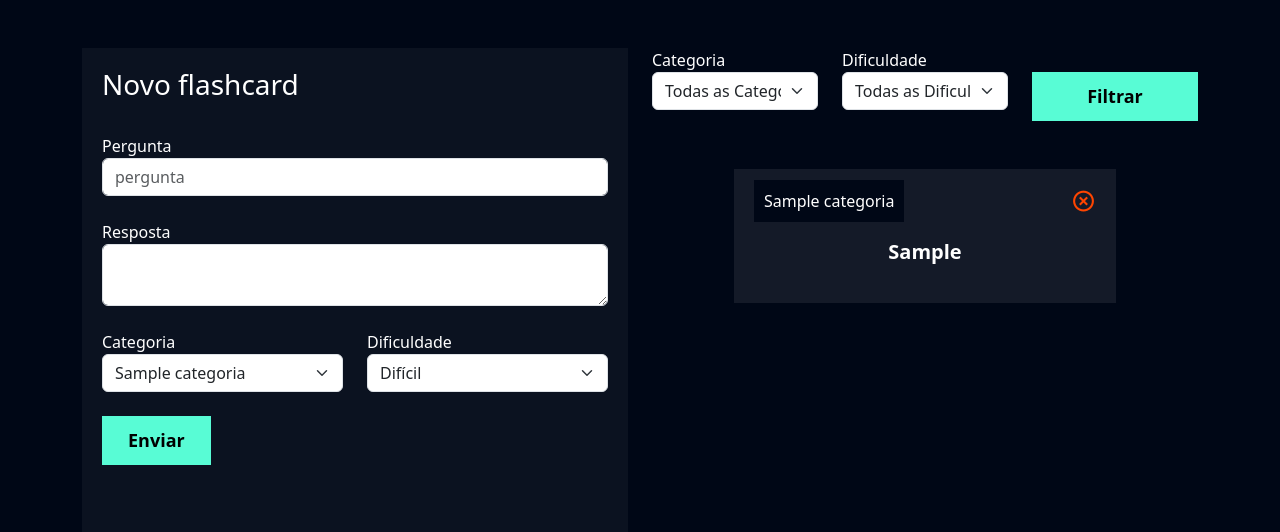
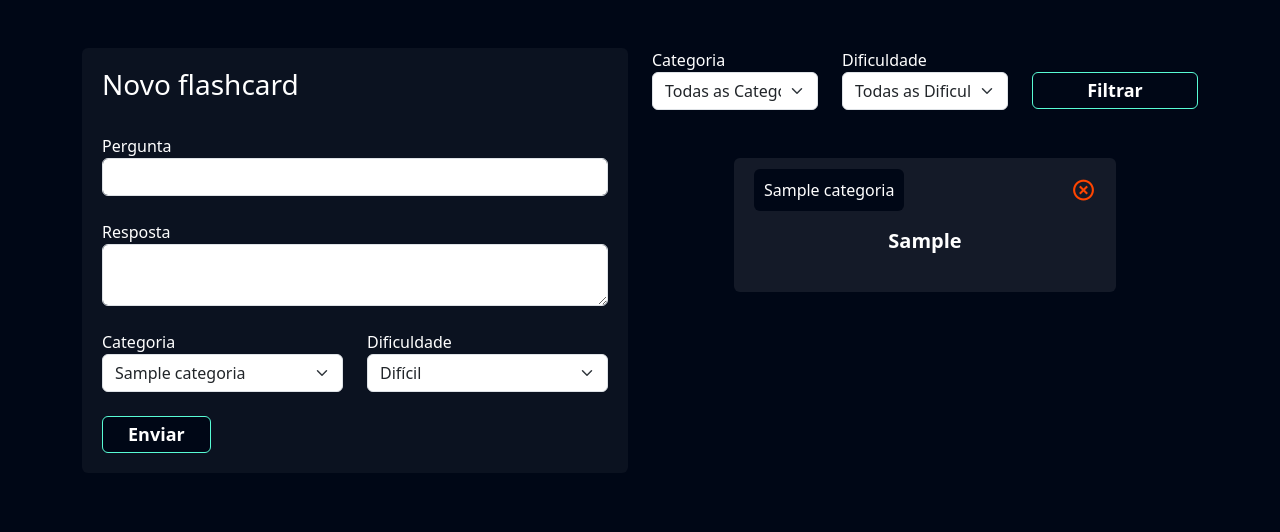
Before and after one commit to leonardolucena/psw9, a Django app: page /flashcard/novo_flashcard/ in a window 1280 px wide. Shown: the top 532 px of the page. Run offline with Django 5.2, Linux system fonts and the light colour scheme; a user stored in the database is signed in; tables that the repository leaves empty hold one stand-in row (values such as "Sample post").

Commit message:
melhorias no layout

```diff
--- a/flashcard/templates/novo_flashcard.html
+++ b/flashcard/templates/novo_flashcard.html
@@ -30,25 +30,25 @@
                             {% endfor %}
                         {% endif %}
                         <br>
-                        <label>Pergunta</label>
-                        <input type="text" class="form-control" placeholder="pergunta" name="pergunta">
+                            <label for="pergunta">Pergunta</label>
+                            <input type="text" class="form-control pergunta" id="pergunta" name="pergunta">
                         <br>
-                        <label>Resposta</label>
-                        <textarea class="form-control" name="resposta"></textarea>
+                            <label for="resposta">Resposta</label>
+                            <textarea class="form-control" id="resposta" name="resposta"></textarea>
                         <br>
                         <div class="row">
 
                                 <div class="col-md">
-                                    <label for="">Categoria</label>
-                                    <select class="form-select" name="categoria">
+                                    <label for="categoria">Categoria</label>
+                                    <select class="form-select" id="categoria" name="categoria">
                                         {% for categoria in categorias %}
                                             <option value="{{categoria.id}}">{{categoria}}</option>
                                         {% endfor %}
                                     </select>
                                 </div>
                                 <div class="col-md">
-                                    <label for="">Dificuldade</label>
-                                    <select class="form-select" name="dificuldade">
+                                    <label for="dificuldade">Dificuldade</label>
+                                    <select class="form-select" id="dificuldade" name="dificuldade">
                                         {% for dificuldade in dificuldades %}
                                             <option value="{{dificuldade.0}}">{{dificuldade.1}}</option>
                                         {% endfor %}
@@ -60,8 +60,6 @@
                         <br>
                         <input type="submit" value="Enviar" class="btn-cadastro">
                         <br>
-                        <br>
-                        <br>
                     </form>
                 </div>
 
@@ -70,8 +68,8 @@
                 <form action="{% url 'novo_flashcard' %}" method="GET"> {% csrf_token %}
                     <div class="row">
                         <div class="col-md">
-                            <label for="">Categoria</label>
-                            <select name="categoria" id="" class="form-select">
+                            <label for="categoria">Categoria</label>
+                            <select name="categoria" id="categoria" class="form-select">
                                 <option value="">Todas as Categorias</option>
                                 {% for categoria in categorias %}
                                     <option value="{{categoria.id}}">{{categoria}}</option>
@@ -79,8 +77,8 @@
                             </select>
                         </div>
                         <div class="col-md">
-                            <label for="">Dificuldade</label>
-                            <select name="dificuldade" id="" class="form-select">
+                            <label for="dificuldade">Dificuldade</label>
+                            <select name="dificuldade" id="dificuldade" class="form-select">
                                 <option value="">Todas as Dificuldades</option>
                                 {% for dificuldade in dificuldades %}
                                     <option value="{{dificuldade.0}}">{{dificuldade.1}}</option>
@@ -99,7 +97,7 @@
                 <br>
                 {% for flash in flashcards %}
                     <div class="box-new-flashcard" onclick="flip_card({{flash.id}})">
-                        <div class="flashcard ">
+                        <div class="flashcard">
 
                             <div class="flashcard-categoria">
                                 {{flash.categoria}}
--- a/templates/static/flashcard/css/novo_flashcard.css
+++ b/templates/static/flashcard/css/novo_flashcard.css
@@ -7,6 +7,7 @@
 .flashcard{
     background-color: rgba(255, 255, 255, .08);
     padding: 20px;
+    border-radius: 0.375rem;
 }
 
 .flashcard-box-item{
@@ -41,6 +42,7 @@
     background-color: var(--dark-color);
     display: inline;
     padding: 10px;
+    border-radius: 0.375rem;
 }
 
 .resposta-flashcard{
@@ -48,6 +50,7 @@
     border-top: 1px solid rgba(255, 255, 255, .06);
     padding: 20px;
     display: none;
+    border-radius: 0 0 0.375rem 0.375rem;
 }
 
 .icone-exit{
--- a/templates/static/usuarios/css/cadastro.css
+++ b/templates/static/usuarios/css/cadastro.css
@@ -35,6 +35,7 @@
     padding: 20px;
     background-color: rgba(217,217,217, .05);
     color: white !important;
+    border-radius: 0.375rem;
 }
 
 .box-circle{
@@ -73,12 +74,14 @@
 }
 
 .btn-cadastro{
-    padding: 10px;
-    background-color: #58fcd5;
+    padding: 4px;
+    border-radius: 0.375rem;
+    background-color: #000716;
     border: none;
     border: 1px solid #58fcd5;
     font-size: 18px;
     font-weight: bold;
     padding-left: 25px;
     padding-right: 25px;
+    color: #fff;
 }
--- a/usuarios/templates/cadastro.html
+++ b/usuarios/templates/cadastro.html
@@ -61,8 +61,6 @@
                             <input type="submit" value="Enviar" class="btn-cadastro">
                             <br>
                             <br>
-                            <br>
-                            <br>
                         </form>
                     </div>
 
--- a/usuarios/templates/login.html
+++ b/usuarios/templates/login.html
@@ -56,8 +56,6 @@
                             <input type="submit" value="Enviar" class="btn-cadastro">
                             <br>
                             <br>
-                            <br>
-                            <br>
                         </form>
                     </div>
 
```
